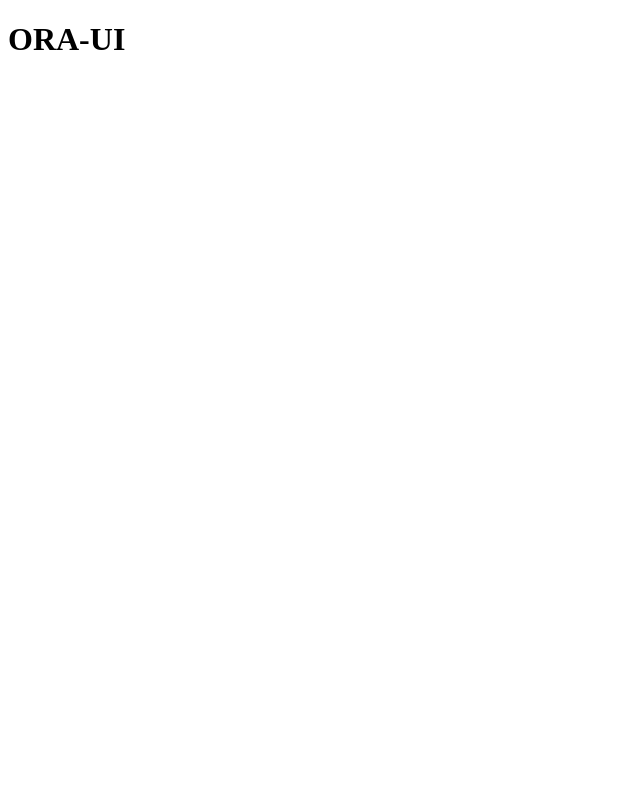
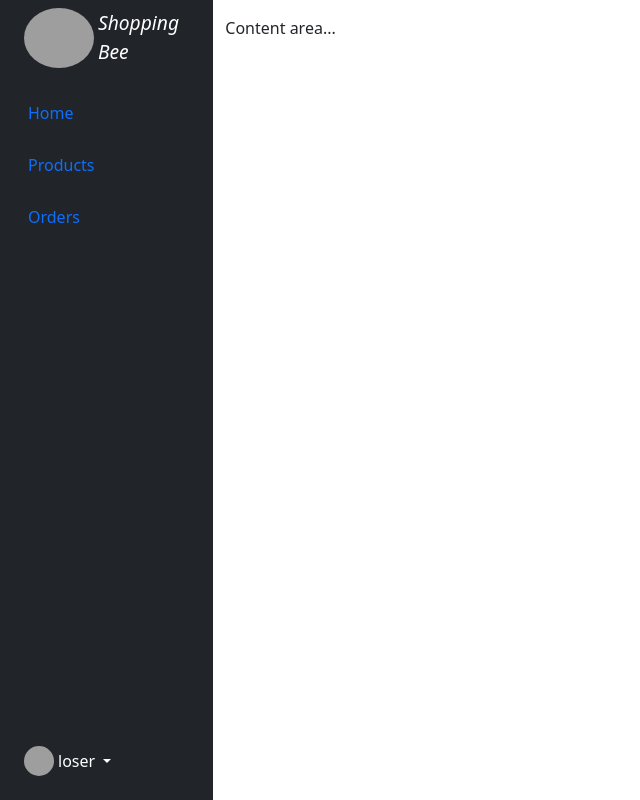
Before and after one commit to Siddhartha12345/ora-ui, an Angular app: page / in a window 1280 px wide. Shown: the whole page, without its empty margins (0-640 px from the left). Built offline with nearby package versions, Linux system fonts and the light colour scheme; grey boxes are pictures that could not be loaded.

Commit message:
implemented side navbar design

```diff
--- a/src/app/app.component.html
+++ b/src/app/app.component.html
@@ -1 +1 @@
-<h1>ORA-UI</h1>
+<app-side-navbar></app-side-navbar>
--- a/src/app/app.module.ts
+++ b/src/app/app.module.ts
@@ -3,6 +3,7 @@ import { BrowserModule } from '@angular/platform-browser';
 
 import { AppRoutingModule } from './app-routing.module';
 import { AppComponent } from './app.component';
+import { SideNavbarComponent } from "./side-navbar/side-navbar.component";
 
 @NgModule({
   declarations: [
@@ -10,8 +11,9 @@ import { AppComponent } from './app.component';
   ],
   imports: [
     BrowserModule,
-    AppRoutingModule
-  ],
+    AppRoutingModule,
+    SideNavbarComponent
+],
   providers: [],
   bootstrap: [AppComponent]
 })
--- /dev/null
+++ b/src/app/side-navbar/side-navbar.component.css
@@ -0,0 +1,4 @@
+#nav-heading {
+    font-style: italic;
+    font-size: larger;
+}
--- /dev/null
+++ b/src/app/side-navbar/side-navbar.component.html
@@ -0,0 +1,67 @@
+<div class="container-fluid">
+    <div class="row flex-nowrap">
+        <div class="col-auto col-md-3 col-xl-2 px-sm-2 px-0 bg-dark">
+            <div class="d-flex flex-column align-items-center align-items-sm-start px-3 pt-2 text-white min-vh-100">
+                <a href="/" class="d-flex align-items-center pb-3 mb-md-0 me-md-auto text-white text-decoration-none">
+                    <img src="https://encrypted-tbn0.gstatic.com/images?q=tbn:ANd9GcRRxPs05ml964HOf-UyNBtvoJcXEeIrrCJkadCYULabyy_I99clXyGI6xUR10tjsG3VpgY&usqp=CAU"
+                    alt="Logo" width="70" height="60" class="d-inline-block align-text-top" class="rounded-circle">
+                    <span class="d-none d-sm-inline mx-1" id="nav-heading">Shopping Bee</span>
+                </a>
+                <ul class="nav nav-pills flex-column mb-sm-auto mb-0 align-items-center align-items-sm-start" id="menu">
+                    <li>
+                        <a href="#" class="nav-link px-0 align-middle">
+                            <i class="fs-4 bi-people"></i> <span class="ms-1 d-none d-sm-inline">Home</span> </a>
+                    </li>
+                    <li>
+                        <a href="#submenu1" data-bs-toggle="collapse" class="nav-link px-0 align-middle">
+                            <i class="fs-4 bi-grid"></i> <span class="ms-1 d-none d-sm-inline">Products</span> </a>
+                            <ul class="collapse nav flex-column ms-1" id="submenu1" data-bs-parent="#menu">
+                            <li class="w-100">
+                                <a href="#" class="nav-link px-0"> <span class="d-none d-sm-inline">Shampoo</span></a>
+                            </li>
+                            <li>
+                                <a href="#" class="nav-link px-0"> <span class="d-none d-sm-inline">Moisturizer</span></a>
+                            </li>
+                            <li>
+                                <a href="#" class="nav-link px-0"> <span class="d-none d-sm-inline">Hair Serum</span></a>
+                            </li>
+                            <li>
+                                <a href="#" class="nav-link px-0"> <span class="d-none d-sm-inline">Body Wash</span></a>
+                            </li>
+                        </ul>
+                    </li>
+                    <li>
+                        <a href="#submenu2" data-bs-toggle="collapse" class="nav-link px-0 align-middle">
+                            <i class="fs-4 bi-grid"></i> <span class="ms-1 d-none d-sm-inline">Orders</span> </a>
+                            <ul class="collapse nav flex-column ms-1" id="submenu2" data-bs-parent="#menu">
+                            <li class="w-100">
+                                <a href="#" class="nav-link px-0"> <span class="d-none d-sm-inline">Wishlist</span></a>
+                            </li>
+                            <li>
+                                <a href="#" class="nav-link px-0"> <span class="d-none d-sm-inline">Cart</span></a>
+                            </li>
+                        </ul>
+                    </li>
+                </ul>
+                <hr>
+                <div class="dropdown pb-4">
+                    <a href="#" class="d-flex align-items-center text-white text-decoration-none dropdown-toggle" id="dropdownUser1" data-bs-toggle="dropdown" aria-expanded="false">
+                        <img src="https://png.pngtree.com/png-vector/20191103/ourmid/pngtree-handsome-young-guy-avatar-cartoon-style-png-image_1947775.jpg" alt="hugenerd" width="30" height="30" class="rounded-circle">
+                        <span class="d-none d-sm-inline mx-1">loser</span>
+                    </a>
+                    <ul class="dropdown-menu dropdown-menu-dark text-small shadow">
+                        <li><a class="dropdown-item" href="#">Settings</a></li>
+                        <li><a class="dropdown-item" href="#">Profile</a></li>
+                        <li>
+                            <hr class="dropdown-divider">
+                        </li>
+                        <li><a class="dropdown-item" href="#">Sign out</a></li>
+                    </ul>
+                </div>
+            </div>
+        </div>
+        <div class="col py-3">
+            Content area...
+        </div>
+    </div>
+</div>
--- a/src/index.html
+++ b/src/index.html
@@ -6,6 +6,9 @@
   <base href="/">
   <meta name="viewport" content="width=device-width, initial-scale=1">
   <link rel="icon" type="image/x-icon" href="favicon.ico">
+  <!--Bootstrap 5 imports-->
+  <link href="https://cdn.jsdelivr.net/npm/bootstrap@5.3.3/dist/css/bootstrap.min.css" rel="stylesheet" integrity="sha384-QWTKZyjpPEjISv5WaRU9OFeRpok6YctnYmDr5pNlyT2bRjXh0JMhjY6hW+ALEwIH" crossorigin="anonymous">
+  <script src="https://cdn.jsdelivr.net/npm/bootstrap@5.3.3/dist/js/bootstrap.bundle.min.js" integrity="sha384-YvpcrYf0tY3lHB60NNkmXc5s9fDVZLESaAA55NDzOxhy9GkcIdslK1eN7N6jIeHz" crossorigin="anonymous"></script>
 </head>
 <body>
   <app-root></app-root>
```
Also changed, not shown: src/app/side-navbar/side-navbar.component.ts (added, +12 -0 lines), 1 other file (tests, documents, lock files or other folders).
